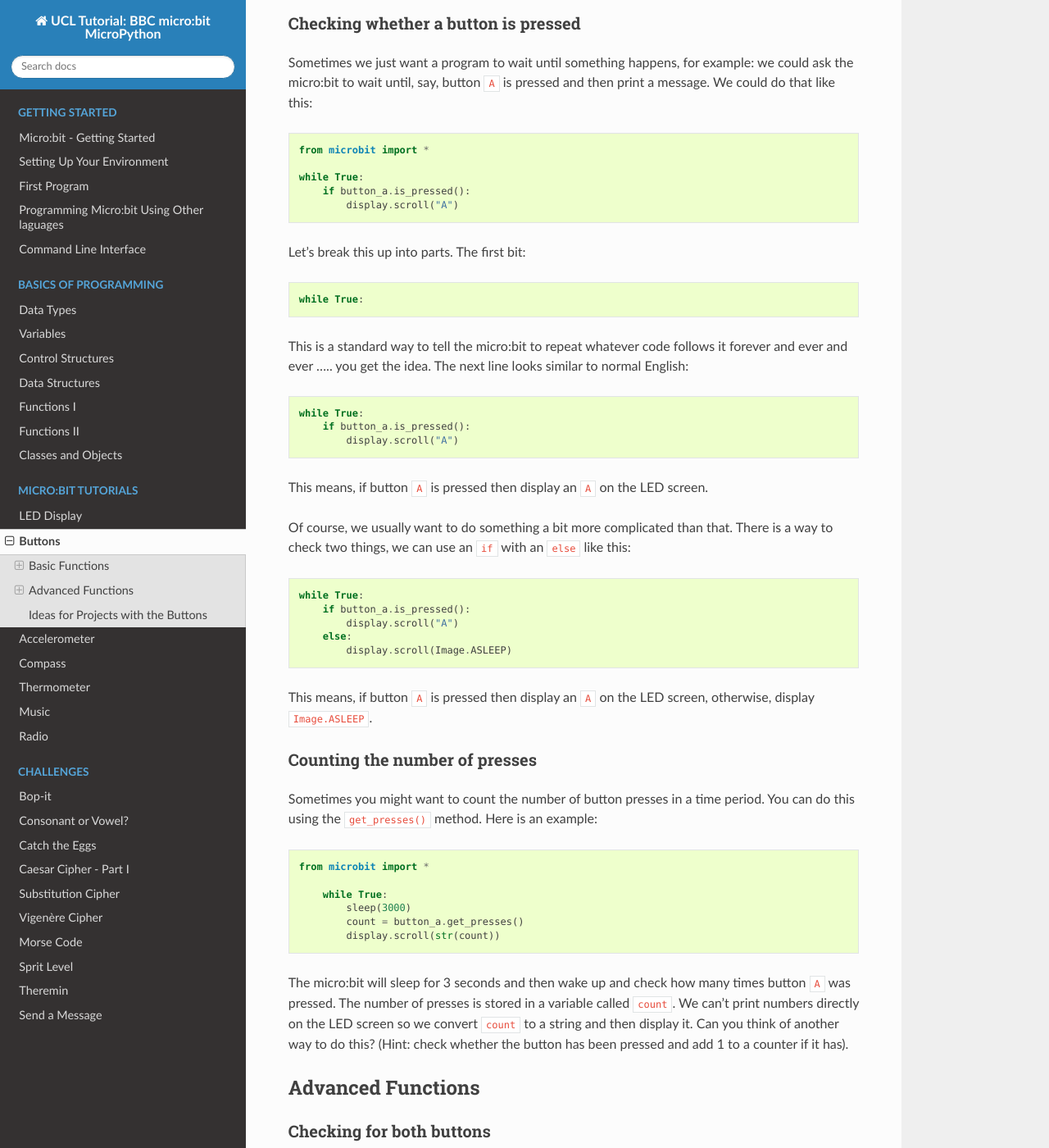
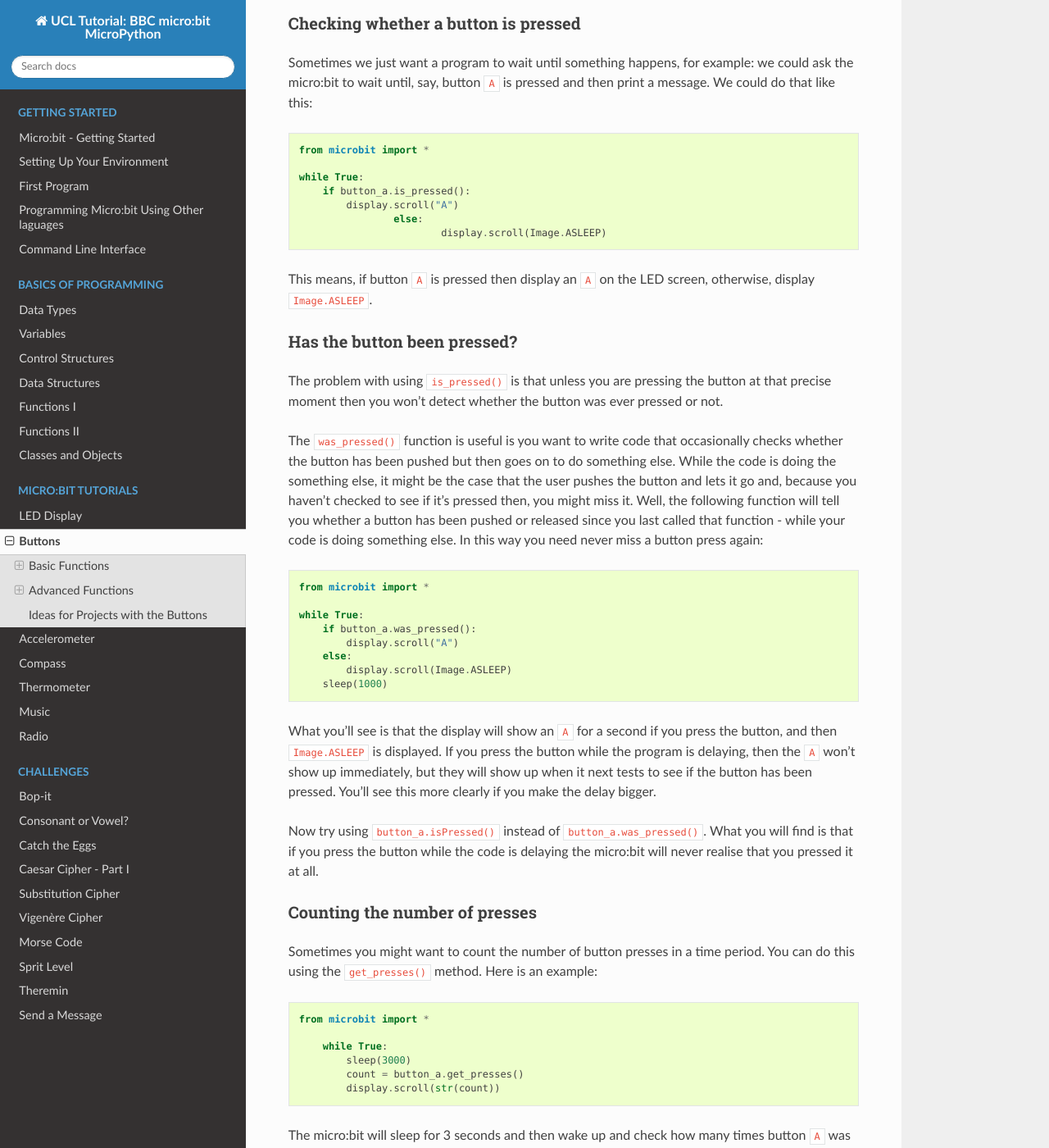
Before and after one commit to rharbird/microbit-challenges, a Sphinx documentation site: the page built from docs/source/tutorials/buttons.rst, in a window 1280 px wide and 1400 px high, scrolled down 504 px. Shown: the whole window at 82% size. Built offline with Sphinx 7.4.7 and the Read the Docs theme 2.0.0, drawn with Linux system fonts in a browser that asks for light colours; pages that are not in the unit, such as notebooks, are missing from menus; some of the changed text lies outside the part shown.

Commit message:
Restructure section

```diff
--- a/docs/source/tutorials/buttons.rst
+++ b/docs/source/tutorials/buttons.rst
@@ -26,30 +26,43 @@ Sometimes we just want a program to wait until something happens, for example: w
         while True:
             if button_a.is_pressed():
                 display.scroll("A")
+			else:
+				display.scroll(Image.ASLEEP)
 
-Let's break this up into parts. The first bit::
+This means, if button ``A`` is pressed then display an ``A`` on the LED screen, otherwise, display ``Image.ASLEEP``.
+
+Has the button been pressed?
+----------------------------
+The problem with using ``is_pressed()`` is that unless you are pressing the button at that precise moment then you won't
+detect whether the button was ever pressed or not.
+
+The ``was_pressed()`` function is useful is you want to write code that
+occasionally checks whether the button has been pushed but then goes on to
+do something else. While the code is doing the something else, it might be
+the case that the user pushes the button and lets it go and, because you
+haven’t checked to see if it’s pressed then, you might miss it. Well,
+the following function will tell you whether a button has been pushed or
+released since you last called that function - while your code is doing
+something else. In this way you need never miss a button press again::
+
+	from microbit import *
 
 	while True:
-
-This is a standard way to tell the micro:bit to repeat whatever code follows it forever and ever and ever ..... you get the idea.
-The next line looks similar to normal English::
-
-        while True:
-            if button_a.is_pressed():
-                display.scroll("A")
-
-This means, if button ``A`` is pressed then display an ``A`` on the LED screen.
-
-Of course, we usually want to do something a bit more complicated than that. There is a way to check two things,
-we can use an ``if`` with an ``else`` like this::
-
-        while True:
-            if button_a.is_pressed():
-                display.scroll("A")
+	    if button_a.was_pressed():
+	        display.scroll("A")
 	    else:
 		display.scroll(Image.ASLEEP)
+	    sleep(1000)
 
-This means, if button ``A`` is pressed then display an ``A`` on the LED screen, otherwise, display ``Image.ASLEEP``.
+What you’ll see is that the display will show an ``A`` for a second
+if you press the button, and then ``Image.ASLEEP`` is displayed. If you
+press the button while the program is delaying, then the ``A`` won’t
+show up immediately, but they will show up when it next tests to see if
+the button has been pressed. You’ll see this more clearly if you make
+the delay bigger.
+
+Now try using ``button_a.isPressed()`` instead of ``button_a.was_pressed()``. What you will find is
+that if you press the button while the code is delaying the micro:bit will never realise that you pressed it at all.
 
 Counting the number of presses
 ------------------------------
@@ -89,38 +102,6 @@ It is possible to check a series of events by using ``if``, ``elif`` and ``else`
 
 The code above displays the letter corresponding to the button. If both buttons are pressed at the same time it displays ``AB``.
 
-Has the button been pressed?
-----------------------------
-The problem with using ``is_pressed()`` is that unless you are pressing the button at that precise moment then you won't
-detect whether the button was ever pressed or not.
-
-The ``was_pressed()`` function is useful is you want to write code that
-occasionally checks whether the button has been pushed but then goes on to
-do something else. While the code is doing the something else, it might be
-the case that the user pushes the button and lets it go and, because you
-haven’t checked to see if it’s pressed then, you might miss it. Well,
-the following function will tell you whether a button has been pushed or
-released since you last called that function - while your code is doing
-something else. In this way you need never miss a button press again::
-
-	from microbit import *
-
-	while True:
-	    if button_a.was_pressed():
-	        display.scroll("A")
-	    else:
-		display.scroll(Image.ASLEEP)
-	    sleep(1000)
-
-What you’ll see is that the display will show an ``A`` for a second
-if you press the button, and then ``Image.ASLEEP`` is displayed. If you
-press the button while the program is delaying, then the ``A`` won’t
-show up immediately, but they will show up when it next tests to see if
-the button has been pressed. You’ll see this more clearly if you make
-the delay bigger.
-
-Now try using ``button_a.isPressed()`` instead of ``button_a.was_pressed()``. What you will find is
-that if you press the button while the code is delaying the micro:bit will never realise that you pressed it at all.
 
 Ideas for Projects with the Buttons
 ===================================
```
